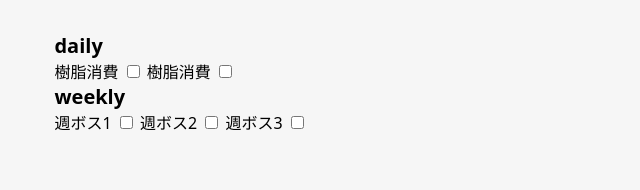
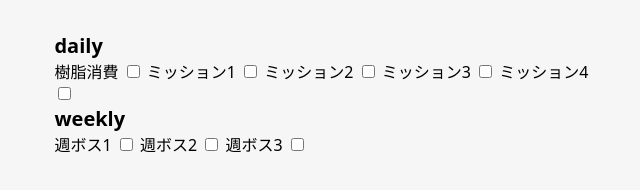
Before and after one commit to sadnessOjisan/genshin-todo-list, an Astro site: page / in a window 1280 px wide. Shown: the whole page, without its empty margins (311-951 px from the left). Built offline with nearby package versions, Linux system fonts and the light colour scheme; Astro itself is replaced by a stand-in of ours.

Commit message:
chore: add daily mission

```diff
--- a/src/components/Todos.astro
+++ b/src/components/Todos.astro
@@ -25,8 +25,14 @@ const { lang, data } = Astro.props as Props; // FIXME: without `as`, it fails ty
   <h2>daily</h2>
   <label for={KEYS.JUSHI}>{data.jushi}</label>
   <input name="todo" id={KEYS.JUSHI} type="checkbox" value={KEYS.JUSHI} />
-  <label for={KEYS.MISSION1}>{data.jushi}</label>
+  <label for={KEYS.MISSION1}>{data.mission1}</label>
   <input name="todo" id={KEYS.MISSION1} type="checkbox" value={KEYS.MISSION1} />
+  <label for={KEYS.MISSION2}>{data.mission2}</label>
+  <input name="todo" id={KEYS.MISSION2} type="checkbox" value={KEYS.MISSION2} />
+  <label for={KEYS.MISSION3}>{data.mission3}</label>
+  <input name="todo" id={KEYS.MISSION3} type="checkbox" value={KEYS.MISSION3} />
+  <label for={KEYS.MISSION4}>{data.mission4}</label>
+  <input name="todo" id={KEYS.MISSION4} type="checkbox" value={KEYS.MISSION4} />
 
   <h2>weekly</h2>
   <label for={KEYS.WEEKLY_BOSS1}>{data.weekly_boss1}</label>
```
